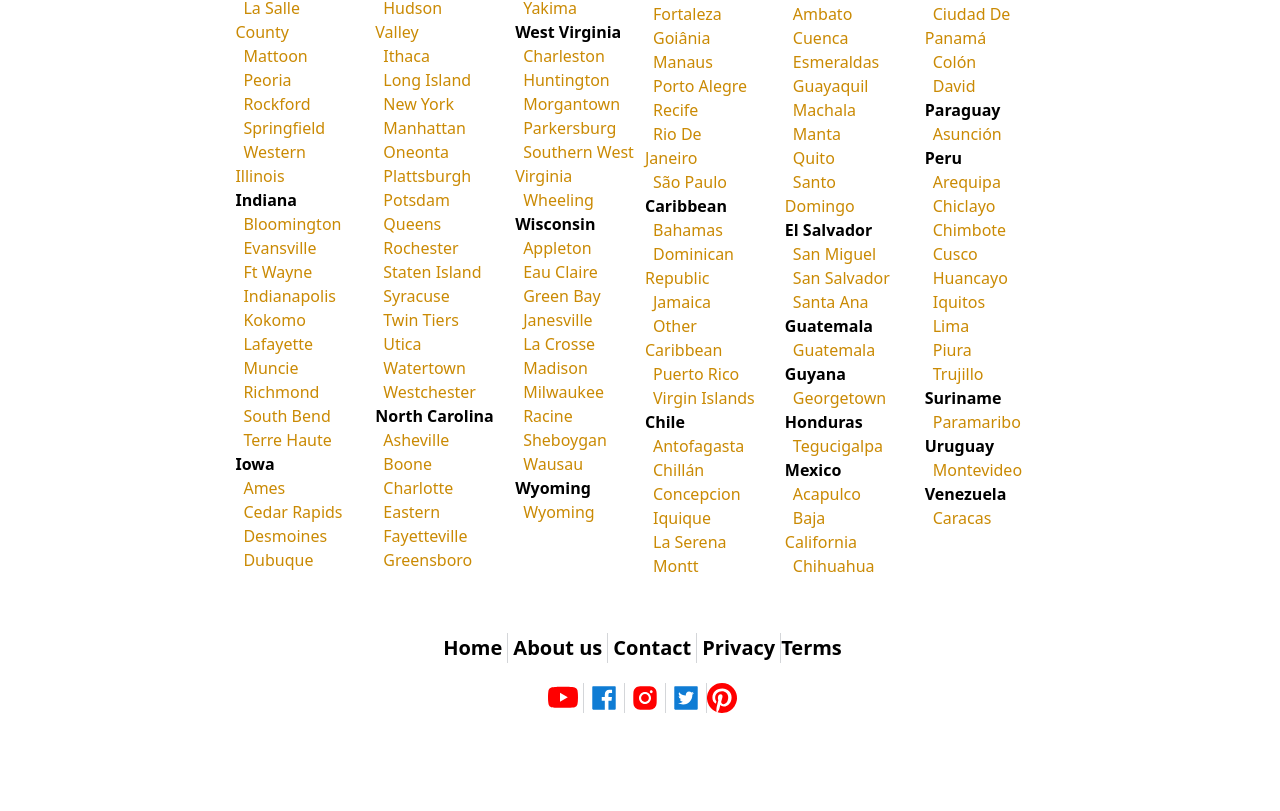
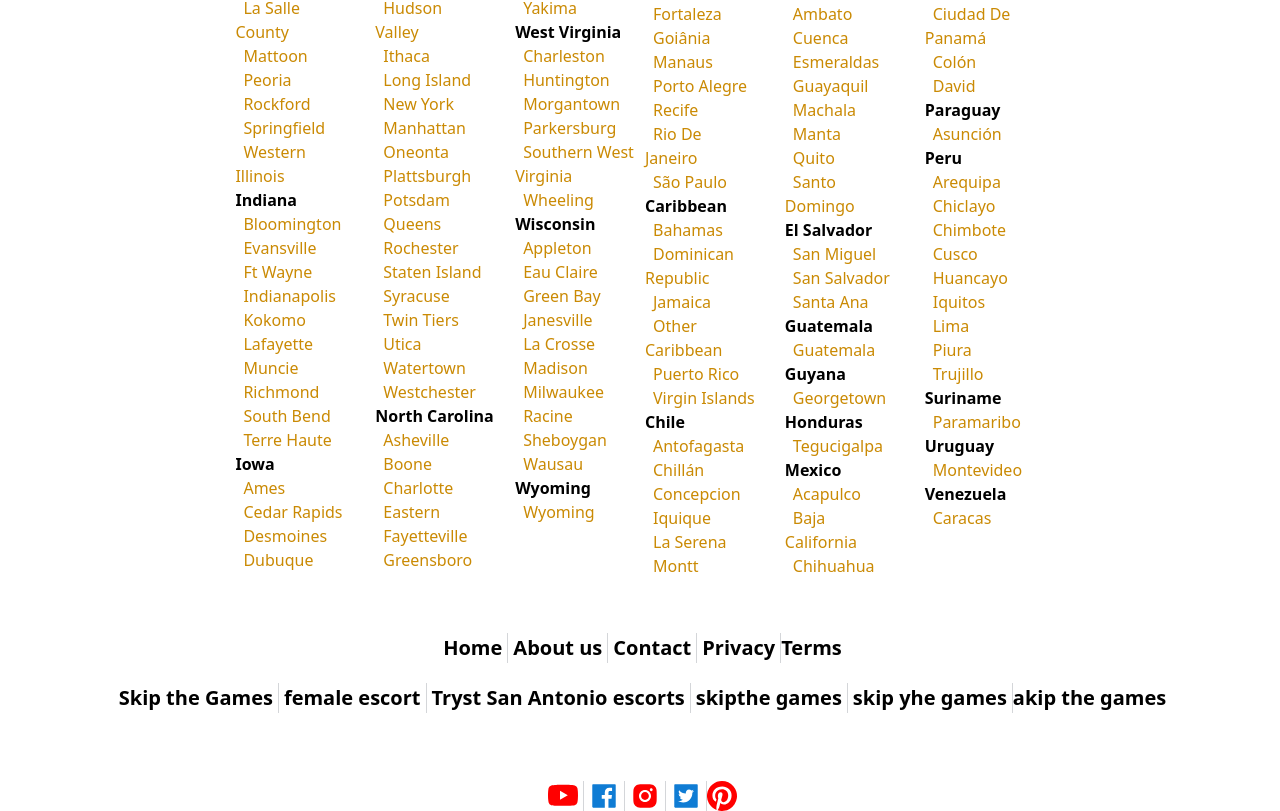
Before and after one commit to Ahad69/skipthegames, a Next.js app: page / in a window 1280 px wide. Shown: the part 3827-4638 px from the top of the page. Before the commit the page ends 4540 px from the top, so only its background shows below. Built offline with nearby package versions, Linux system fonts and the light colour scheme.

Commit message:
add title desc and keys

```diff
--- a/component/footer/footer.js
+++ b/component/footer/footer.js
@@ -1,7 +1,11 @@
 import React, { useEffect, useState } from "react";
 import style from "../../styles/moduleCss/footer.module.css";
-import { AiFillFacebook, AiFillTwitterSquare , AiFillInstagram } from "react-icons/ai";
-import {BsPinterest, BsYoutube} from "react-icons/bs"
+import {
+  AiFillFacebook,
+  AiFillTwitterSquare,
+  AiFillInstagram,
+} from "react-icons/ai";
+import { BsPinterest, BsYoutube } from "react-icons/bs";
 import Cookies from "js-cookie";
 import jwt_decode from "jwt-decode";
 import Link from "next/link";
@@ -71,33 +75,85 @@
                 Terms
               </Link>
             </li>
-
           </ul>
           <ul className={style.footer}>
-
             <li className={style.item}>
-              <Link href="https://www.youtube.com/channel/UC8vWO9MILlY-Sv9ezGaB6WQ"  target={"_blank"} rel="noopener noreferrer" className="link text-uppercase" title="Terms">
+              <Link href={"https://adbacklist.com/"}>Skip the Games </Link>
+            </li>
+            <li className={style.item}>
+              <Link href={"https://adbacklist.com/"}>female escort</Link>
+            </li>
+            <li className={style.item}>
+              <Link href={"https://adbacklist.com/"}>
+                Tryst San Antonio escorts
+              </Link>
+            </li>
+            <li className={style.item}>
+              <Link href={"https://adbacklist.com/"}>skipthe games</Link>
+            </li>
+            <li className={style.item}>
+              <Link href={"https://adbacklist.com/"}> skip yhe games</Link>
+            </li>
+            <li className={style.item}>
+              <Link href={"https://adbacklist.com/"}>akip the games</Link>
+            </li>
+          </ul>
+          <br />
+          <br />
+          <ul className={style.footer}>
+            <li className={style.item}>
+              <Link
+                href="https://www.youtube.com/channel/UC8vWO9MILlY-Sv9ezGaB6WQ"
+                target={"_blank"}
+                rel="noopener noreferrer"
+                className="link text-uppercase"
+                title="Terms"
+              >
                 <BsYoutube className={style.insta} />
               </Link>
             </li>
-          <li className={style.item}>
-              <Link href="https://www.facebook.com/profile.php?id=100091135910066"  target={"_blank"} rel="noopener noreferrer" className="link text-uppercase" title="Terms">
+            <li className={style.item}>
+              <Link
+                href="https://www.facebook.com/profile.php?id=100091135910066"
+                target={"_blank"}
+                rel="noopener noreferrer"
+                className="link text-uppercase"
+                title="Terms"
+              >
                 <AiFillFacebook className={style.facebook} />
               </Link>
             </li>
             <li className={style.item}>
-              <Link href="https://www.instagram.com/adbacklist/"  target={"_blank"} rel="noopener noreferrer" className="link text-uppercase" title="Terms">
-                <AiFillInstagram className={style.insta}  />
+              <Link
+                href="https://www.instagram.com/adbacklist/"
+                target={"_blank"}
+                rel="noopener noreferrer"
+                className="link text-uppercase"
+                title="Terms"
+              >
+                <AiFillInstagram className={style.insta} />
               </Link>
             </li>
             <li className={style.item}>
-              <Link href="https://twitter.com/Adbacklist"  target={"_blank"} rel="noopener noreferrer" className="link text-uppercase" title="Terms">
-                <AiFillTwitterSquare className={style.facebook}  />
+              <Link
+                href="https://twitter.com/Adbacklist"
+                target={"_blank"}
+                rel="noopener noreferrer"
+                className="link text-uppercase"
+                title="Terms"
+              >
+                <AiFillTwitterSquare className={style.facebook} />
               </Link>
             </li>
 
             <li className={style.item}>
-              <Link href="https://www.pinterest.com/adbacklist/"  target={"_blank"} rel="noopener noreferrer" className="link text-uppercase" title="Terms">
+              <Link
+                href="https://www.pinterest.com/adbacklist/"
+                target={"_blank"}
+                rel="noopener noreferrer"
+                className="link text-uppercase"
+                title="Terms"
+              >
                 <BsPinterest className={style.insta} />
               </Link>
             </li>
--- a/pages/index.js
+++ b/pages/index.js
@@ -11,13 +11,28 @@
   return (
     <>
       <Head>
-        <title>Skip The Games</title>
-        <meta name="description" content="Ad Back List" />
+        <title>
+          Skip the Games Your Go To Destination for Fun and female escort
+        </title>
+        <meta
+          name="description"
+          content="Find the ultimate pleasure without the hassle. Skip the games and discover top-notch female escorts in CT, N.C, NJ, and more.
+Indulge in a discreet and unforgettable experience with Escort Dude. Explore Tryst San Antonio escorts for an adventure like no other.
+Satisfaction guaranteed!"
+        />
         <meta name="viewport" content="width=device-width, initial-scale=1" />
         {/* <meta
           name="google-site-verification"
           content="TYiSHLlk3Y-BJ095SPo4lMOG4hSRTUyxfIKdLR-_sfs"
         /> */}
+        <meta
+          name="title"
+          content="Skip the Games Your Go To Destination for Fun and female escort "
+        />
+        <meta
+          name="keywords"
+          content="Skip the Games, female escort, Tryst San Antonio escorts, skipthe games, skip yhe games, akip the games"
+        />
         <link rel="icon" href="/favicon.ico" />
 
         {/* <link rel="icon" href="/logo.png" /> */}
```
